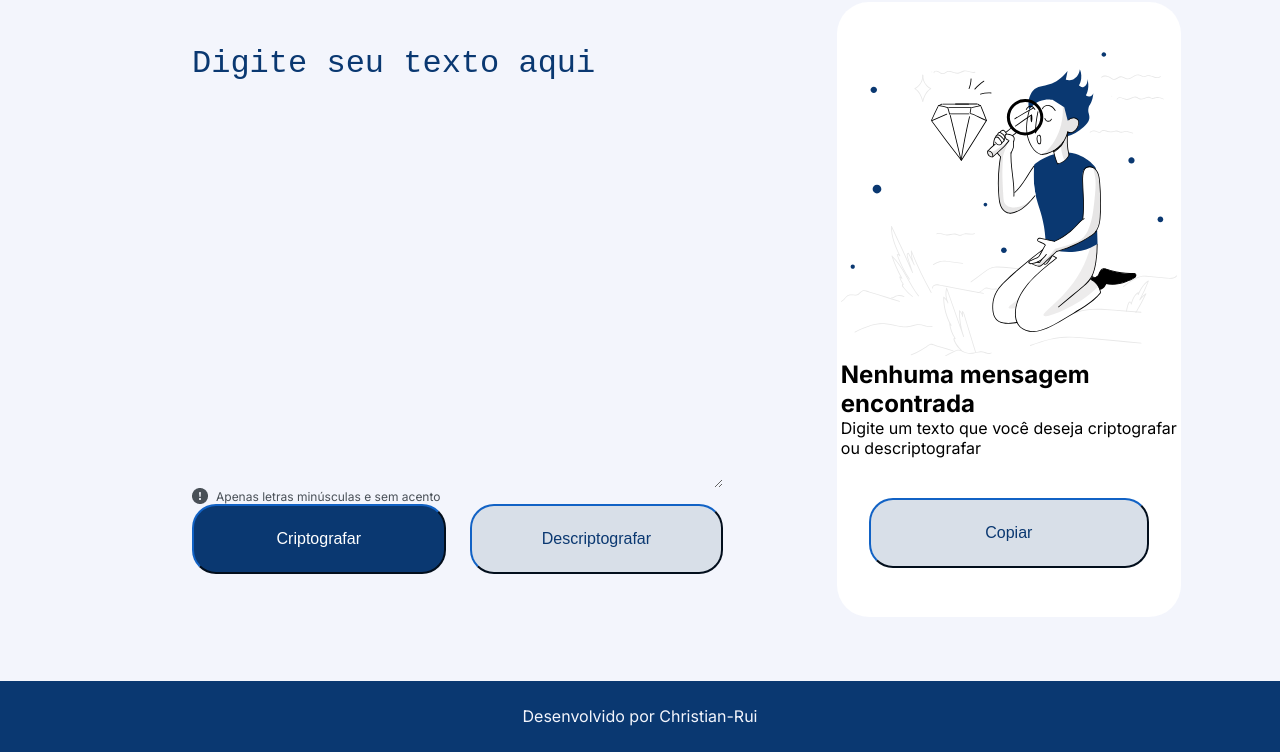
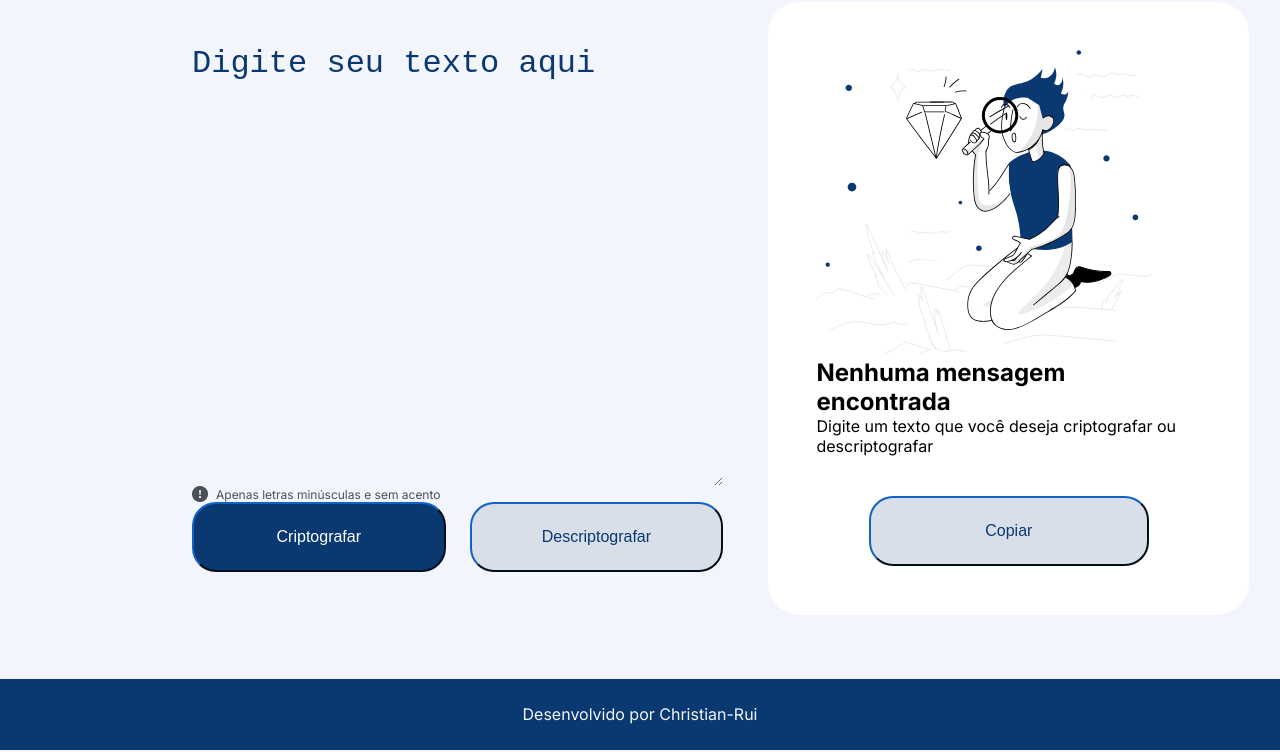
Before and after one commit to Christian-Rui/decodificador-de-texto, a plain HTML site: page index.html in a window 1280 px wide. Shown: the part 88-840 px from the top of the page. Drawn offline with Linux system fonts and the light colour scheme.

Commit message:
Ajustando layout da área de copiar texto

```diff
--- a/index.html
+++ b/index.html
@@ -29,6 +29,7 @@
         <aside class="container__areaCopia">
             <!-- <textarea class="mensagem" name="mensagem" id="" cols="20" rows="10"></textarea> -->
             <div class="container__areaCopia__conteudo">
+                <div>
                     <div id="areaCopia">
                         <img src="./img/figura.svg" alt="Imagem de uma moça com uma lupa">
                         <h1>Nenhuma mensagem encontrada</h1>
@@ -36,6 +37,7 @@
                     </div>
                     <p id="textoDescriptogafado"></p>
                     <button class="btn-copiar botao__descript" onclick="copiar()">Copiar</button>
+                </div>
             </div>
 
         </aside>
--- a/style.css
+++ b/style.css
@@ -87,16 +87,6 @@ header {
     font-size: 1rem;
 }
 
-/* .mensagem {
-    background-image: url(/img/figura.svg);
-    background-repeat: no-repeat;
-    border: none;
-    border-radius: 24px;
-    color: #0A3871;
-    margin-left: 98px;
-    margin-top: 20px;
-    position: fixed;
-} */
 .container__areaCopia {
     width: 50%;
     display: flex;
@@ -109,9 +99,15 @@ header {
     border-radius: 32px;
     background-color: #FFFFFF;
     display: flex;
+    justify-content: center;
+}
+
+.container__areaCopia__conteudo > div{
+    display: flex;
     flex-direction: column;
     align-items: center;
-    width: 50%;
+    flex-wrap: wrap;
+    width: 100%;
     padding: 10%;
     gap: 20px;
 }
```
Lines whose indentation alone changed are shown as unchanged.
